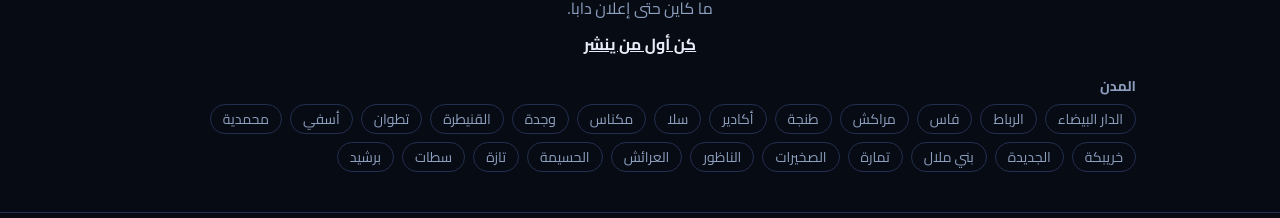
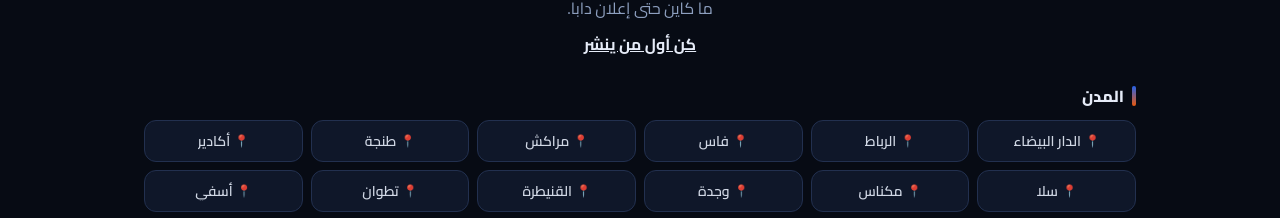
Before and after one commit to mohamedharbaj/livlink-web, a Next.js app: page /ar in a window 1280 px wide. Shown: the part 565-783 px from the top of the page. Built offline with nearby package versions, Linux system fonts and the light colour scheme; no server answers; the database is empty.

Commit message:
Add files via upload

```diff
--- a/app/[lang]/page.tsx
+++ b/app/[lang]/page.tsx
@@ -28,11 +28,21 @@ export default async function Home({ params }: { params: { lang: Lang } }) {
         </div>
       </section>
       <AdsBoard lang={lang} initial={ads} />
-      <nav className="mx-auto max-w-5xl px-4 pb-10" aria-label={t.cities}>
-        <h2 className="mb-2 text-sm font-bold text-mute">{t.cities}</h2>
-        <div className="flex flex-wrap gap-2">
+      <nav className="mx-auto max-w-5xl px-4 pb-10 pt-2" aria-label={t.cities}>
+        <h2 className="mb-3 flex items-center gap-2 text-base font-extrabold">
+          <span aria-hidden className="h-5 w-1 rounded-full bg-gradient-to-b from-shop to-rider" />
+          {t.cities}
+        </h2>
+        <div className="grid grid-cols-3 gap-2 sm:grid-cols-4 md:grid-cols-6">
           {CITIES.filter((c) => c !== ALL).slice(0, 24).map((c) => (
-            <Link key={c} href={`/${lang}/city/${encodeURIComponent(c)}`} className="rounded-full border border-line px-3 py-1 text-sm text-mute">{c}</Link>
+            <Link
+              key={c}
+              href={`/${lang}/city/${encodeURIComponent(c)}`}
+              className="flex items-center justify-center gap-1 rounded-xl border border-line bg-panel px-2 py-2.5 text-sm font-semibold text-fg/90 transition hover:border-shop hover:bg-shop/10"
+            >
+              <span aria-hidden className="text-xs">📍</span>
+              <span className="truncate">{c}</span>
+            </Link>
           ))}
         </div>
       </nav>
```
